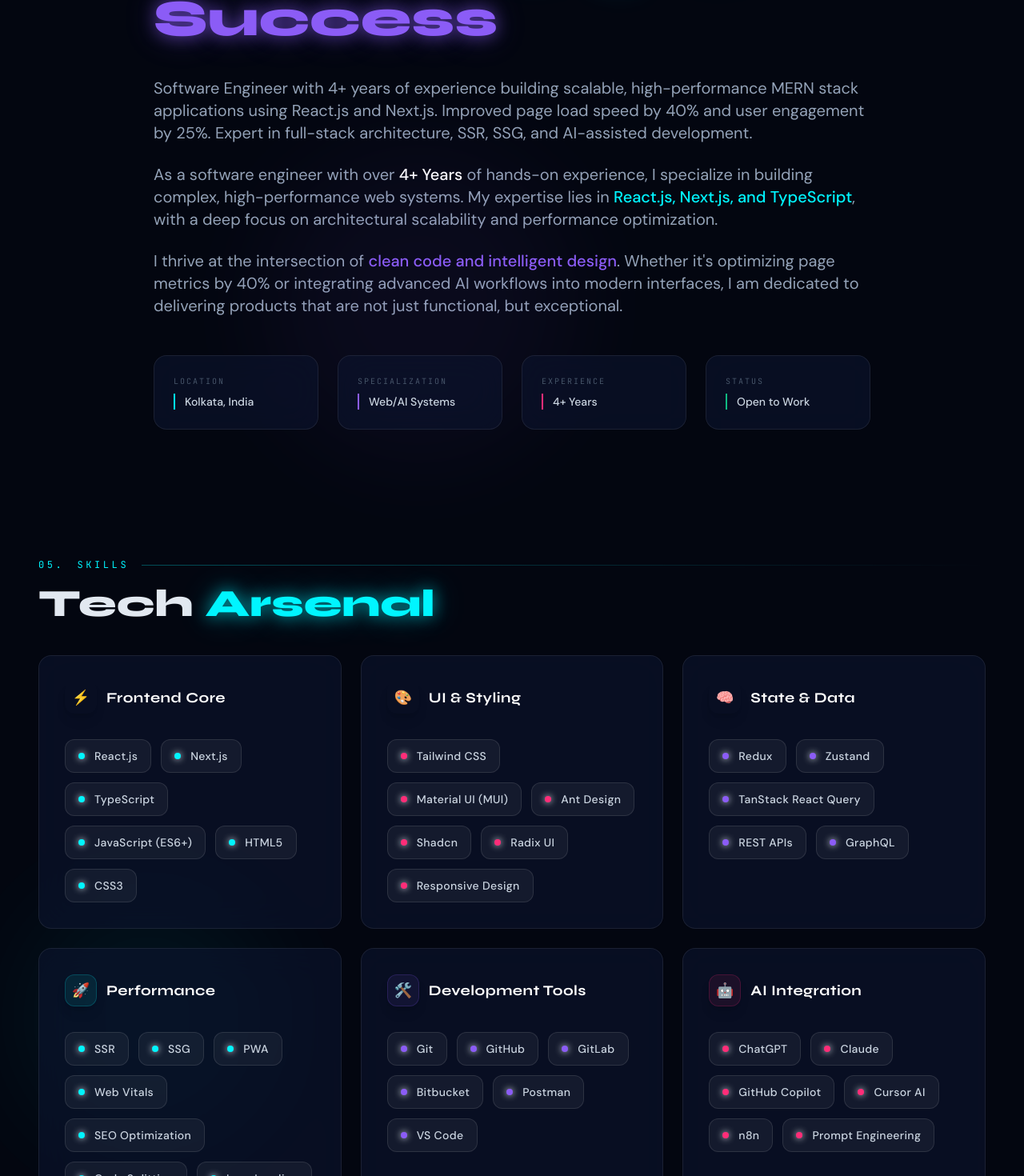
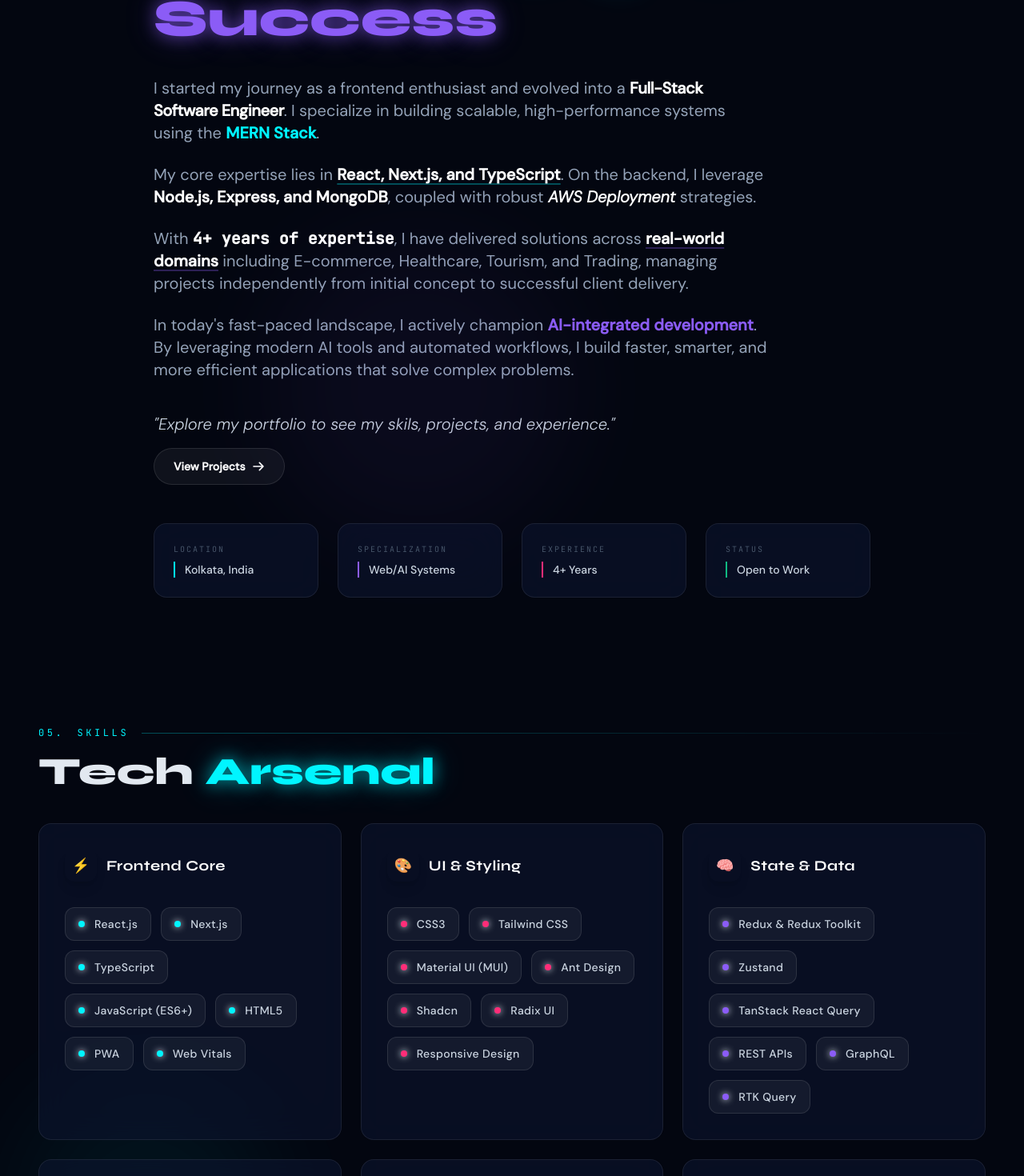
Before and after one commit to coderSatya/satya_portfolio, a Next.js app: page / in a window 1280 px wide. Shown: the part 1139-2609 px from the top of the page at 80% size. Built offline with nearby package versions, Linux system fonts and the light colour scheme.

Commit message:
feat: initialize portfolio data and add core sections including About, Skills, Education, and Hero components

```diff
--- a/app/education/page.js
+++ b/app/education/page.js
@@ -25,14 +25,15 @@
         <div className="h-px w-full bg-gradient-to-r from-transparent via-white/5 to-transparent" />
       </div>
 
-      <CricketAchievement />
+      <EbookPromo />
 
       {/* Divider */}
       <div className="max-w-7xl mx-auto px-6">
         <div className="h-px w-full bg-gradient-to-r from-transparent via-white/5 to-transparent" />
       </div>
 
-      <EbookPromo />
+
+      <CricketAchievement />
     </main>
   );
 }
--- a/components/sections/About.js
+++ b/components/sections/About.js
@@ -36,16 +36,58 @@
               Crafting <span className="neon-text-cyan">Digital</span> <span className="neon-text-violet">Success</span>
             </h2>
 
-            <div className="space-y-6 font-body text-slate-400 leading-relaxed text-lg md:text-xl">
-              <p>
-                {personal.summary}
-              </p>
-              <p>
-                As a software engineer with over <span className="text-white font-medium">{personal.experience}</span> of hands-on experience, I specialize in building complex, high-performance web systems. My expertise lies in <span className="text-neon-cyan font-medium">React.js, Next.js, and TypeScript</span>, with a deep focus on architectural scalability and performance optimization.
-              </p>
-              <p>
-                I thrive at the intersection of <span className="text-neon-violet font-medium">clean code and intelligent design</span>. Whether it's optimizing page metrics by 40% or integrating advanced AI workflows into modern interfaces, I am dedicated to delivering products that are not just functional, but exceptional.
-              </p>
+            <div className="space-y-6 font-body text-slate-400 leading-relaxed text-lg md:text-xl max-w-3xl">
+              <motion.p
+                initial={{ opacity: 0, x: -20 }}
+                animate={inView ? { opacity: 1, x: 0 } : {}}
+                transition={{ duration: 0.5, delay: 0.2 }}
+              >
+                I started my journey as a frontend enthusiast and evolved into a <span className="text-white font-bold tracking-tight">Full-Stack Software Engineer</span>. I specialize in building scalable, high-performance systems using the <span className="text-neon-cyan font-bold">MERN Stack</span>.
+              </motion.p>
+
+              <motion.p
+                initial={{ opacity: 0, x: -20 }}
+                animate={inView ? { opacity: 1, x: 0 } : {}}
+                transition={{ duration: 0.5, delay: 0.3 }}
+              >
+                My core expertise lies in <span className="text-white font-bold underline decoration-neon-cyan/30 underline-offset-4">React, Next.js, and TypeScript</span>. On the backend, I leverage <span className="text-white font-bold">Node.js, Express, and MongoDB</span>, coupled with robust <span className="text-white font-bold italic">AWS Deployment</span> strategies.
+              </motion.p>
+
+              <motion.p
+                initial={{ opacity: 0, x: -20 }}
+                animate={inView ? { opacity: 1, x: 0 } : {}}
+                transition={{ duration: 0.5, delay: 0.4 }}
+              >
+                With <span className="text-white font-bold font-mono">4+ years of expertise</span>, I have delivered solutions across <span className="text-white font-bold underline decoration-neon-violet/30 underline-offset-4">real-world domains</span> including E-commerce, Healthcare, Tourism, and Trading, managing projects independently from initial concept to successful client delivery.
+              </motion.p>
+
+              <motion.p
+                initial={{ opacity: 0, x: -20 }}
+                animate={inView ? { opacity: 1, x: 0 } : {}}
+                transition={{ duration: 0.5, delay: 0.5 }}
+              >
+                In today's fast-paced landscape, I actively champion <span className="text-neon-violet font-bold">AI-integrated development</span>. By leveraging modern AI tools and automated workflows, I build faster, smarter, and more efficient applications that solve complex problems.
+              </motion.p>
+
+              <motion.div
+                initial={{ opacity: 0, y: 10 }}
+                animate={inView ? { opacity: 1, y: 0 } : {}}
+                transition={{ duration: 0.5, delay: 0.6 }}
+                className="pt-4"
+              >
+                <p className="text-slate-300 font-medium mb-4 italic">
+                  "Explore my portfolio to see my skils, projects, and experience."
+                </p>
+                <a
+                  href="#projects"
+                  className="inline-flex items-center gap-2 px-6 py-3 rounded-full bg-white/5 border border-white/10 text-white font-bold text-sm hover:bg-neon-cyan hover:text-void hover:translate-x-2 transition-all duration-300"
+                >
+                  View Projects
+                  <svg className="w-4 h-4" fill="none" viewBox="0 0 24 24" stroke="currentColor">
+                    <path strokeLinecap="round" strokeLinejoin="round" strokeWidth={2.5} d="M14 5l7 7m0 0l-7 7m7-7H3" />
+                  </svg>
+                </a>
+              </motion.div>
             </div>
 
             {/* Quick facts in a clean horizontal layout */}
--- a/components/sections/EbookPromo.js
+++ b/components/sections/EbookPromo.js
@@ -46,8 +46,13 @@
               <motion.h2
                 initial={{ opacity: 0, y: 30 }}
                 animate={inView ? { opacity: 1, y: 0 } : {}}
-                className="font-display font-extrabold text-4xl md:text-5xl lg:text-6xl mb-6 bg-gradient-to-r from-blue-400 via-indigo-400 to-purple-400 bg-clip-text text-transparent"
+                className="font-display font-extrabold text-4xl md:text-5xl lg:text-6xl mb-6 bg-gradient-to-r from-blue-400 via-indigo-400 to-purple-400 bg-clip-text text-transparent flex flex-wrap items-center gap-4"
               >
+                <div className="w-12 h-12 md:w-16 md:h-16 rounded-2xl bg-indigo-500/10 border border-indigo-500/20 flex items-center justify-center shrink-0 mb-2 md:mb-0">
+                  <svg className="w-6 h-6 md:w-8 md:h-8 text-blue-400" fill="none" viewBox="0 0 24 24" stroke="currentColor">
+                    <path strokeLinecap="round" strokeLinejoin="round" strokeWidth={1.5} d="M12 6.253v13m0-13C10.832 5.477 9.246 5 7.5 5S4.168 5.477 3 6.253v13C4.168 18.477 5.754 18 7.5 18s3.332.477 4.5 1.253m0-13C13.168 5.477 14.754 5 16.5 5c1.747 0 3.332.477 4.5 1.253v13C19.832 18.477 18.247 18 16.5 18c-1.746 0-3.332.477-4.5 1.253" />
+                  </svg>
+                </div>
                 {ebookPromo.title}
               </motion.h2>
               <p className="font-body text-xl text-slate-400 mb-10 leading-relaxed italic">
--- a/components/sections/Hero.js
+++ b/components/sections/Hero.js
@@ -174,15 +174,17 @@
               <div className="absolute inset-0 rounded-full bg-gradient-to-tr from-neon-cyan/20 to-neon-violet/20 blur-3xl animate-pulse" />
               <div className="absolute -inset-4 border border-white/5 rounded-full animate-spin-slow pointer-events-none" />
 
-              <div className="relative w-full h-full rounded-2xl md:rounded-[40px] overflow-hidden border border-white/10 shadow-2xl glass p-3">
-                <div className="w-full h-full rounded-xl md:rounded-[30px] overflow-hidden">
+              <div className="relative w-full h-full rounded-2xl md:rounded-[40px] overflow-hidden border border-white/10 group-hover:border-neon-cyan/30 shadow-2xl glass p-3 transition-all duration-500">
+                <div className="w-full h-full rounded-xl md:rounded-[30px] overflow-hidden relative">
                   <Image
-                    src="/images/Satya Prakash Image.jpeg"
+                    src="/images/satya.jpeg"
                     alt="Satya Prakash Profile"
-                    className="w-full h-full object-cover grayscale hover:grayscale-0 transition-all duration-700 scale-105 hover:scale-100"
+                    className="w-full h-full object-cover transition-all duration-700 scale-100 group-hover:scale-110"
                     width={450}
                     height={450}
                   />
+                  {/* Subtle glass overlay on hover */}
+                  <div className="absolute inset-0 bg-gradient-to-t from-void/40 to-transparent opacity-0 group-hover:opacity-100 transition-opacity duration-500" />
                 </div>
               </div>
 
--- a/components/sections/Skills.js
+++ b/components/sections/Skills.js
@@ -59,7 +59,8 @@
   { title: 'Frontend Core', icon: '⚡', color: 'var(--color-neon-cyan)', key: 'frontend' },
   { title: 'UI & Styling', icon: '🎨', color: 'var(--color-neon-pink)', key: 'ui' },
   { title: 'State & Data', icon: '🧠', color: 'var(--color-neon-violet)', key: 'stateAndData' },
-  { title: 'Performance', icon: '🚀', color: '#00f5ff', key: 'performance' },
+  { title: 'Backend & DevOps', icon: '🚀', color: '#10b981', key: 'backendAndDevOps' },
+  { title: 'Performance', icon: '🏎️', color: '#00f5ff', key: 'performance' },
   { title: 'Development Tools', icon: '🛠️', color: '#8b5cf6', key: 'tools' },
   { title: 'AI Integration', icon: '🤖', color: '#ff2d78', key: 'ai' },
 ];
--- a/utils/data.js
+++ b/utils/data.js
@@ -13,7 +13,8 @@
     instagram: "https://www.instagram.com/satya.prakash0715",
     tagline: "Building Scalable Web Apps with React, Next.js & AI",
     summary:
-      "Software Engineer with 4+ years of experience building scalable, high-performance MERN stack applications using React.js and Next.js. Improved page load speed by 40% and user engagement by 25%. Expert in full-stack architecture, SSR, SSG, and AI-assisted development.",
+      "Software Engineer with 4+ years of experience, specialized in AI-integrated MERN stack systems. I have delivered scalable applications across Tourism, E-commerce, Healthcare, and Trading domains, with hands-on experience in independently managing projects and directly collaborating with clients—focused on performance, simplicity, and real-world impact."
+
   },
 
   skills: {
@@ -23,9 +24,11 @@
       "TypeScript",
       "JavaScript (ES6+)",
       "HTML5",
-      "CSS3",
+      "PWA",
+      "Web Vitals"
     ],
     ui: [
+      "CSS3",
       "Tailwind CSS",
       "Material UI (MUI)",
       "Ant Design",
@@ -34,20 +37,21 @@
       "Responsive Design",
     ],
     stateAndData: [
-      "Redux",
+      "Redux & Redux Toolkit",
       "Zustand",
       "TanStack React Query",
       "REST APIs",
       "GraphQL",
+      "RTK Query"
     ],
-    performance: [
-      "SSR",
-      "SSG",
-      "PWA",
-      "Web Vitals",
-      "SEO Optimization",
-      "Code Splitting",
-      "Lazy Loading",
+    backendAndDevOps: [
+      "Node.js",
+      "Express.js",
+      "MongoDB",
+      "PM2",
+      "Docker",
+      "Redis",
+      "AWS",
     ],
     tools: [
       "Git",
@@ -56,22 +60,28 @@
       "Bitbucket",
       "Postman",
       "VS Code",
+      "Cursor AI",
     ],
     ai: [
       "ChatGPT",
       "Claude",
-      "GitHub Copilot",
       "Cursor AI",
       "n8n",
       "Prompt Engineering",
+      "GitHub Copilot",
+      "Antigravity"
     ],
   },
 
   achievements: [
-    "Improved page load speed by 40%",
-    "Increased user engagement by 25%",
-    "Handled large datasets (8000+ records)",
-    "Delivered multiple production-level applications",
+    "Improved page load speed by up to 40% through performance optimization",
+    "Increased user engagement by 25% with better UI/UX and responsiveness",
+    "Handled and optimized large datasets (8000+ records) efficiently",
+    "Delivered multiple production-ready applications across domains",
+    "Accelerated project delivery by leveraging AI-assisted development (Antigravity, Claude)",
+    "Independently managed end-to-end project development from planning to deployment",
+    "Collaborated directly with clients to deliver solutions aligned with business needs",
+    "Optimized API performance and reduced load time for better scalability",
   ],
 
   education: [
@@ -273,7 +283,7 @@
     title: "Cricket Achievement 🏏",
     highlight: "Life Science Legends – Champions (INT. Cricket League 2026)",
     performanceSummary: "66* runs off 26 balls (7 sixes, 5 fours)",
-    award: "Man of the Match",
+    award: "Man of the Match, Final",
     venue: "NKDA Cricket Stadium, Kolkata",
     stats: [
       { label: "Runs", value: "66*" },
@@ -289,7 +299,7 @@
   },
 
   ebookPromo: {
-    title: "Frontend Interview Mastery 📘",
+    title: "Frontend Interview Mastery",
     subtitle: "Most frontend developers fail interviews not because they don’t know React — but because they lack clarity.",
     problem: [
       "Random DSA questions that never get asked",
```
Also changed, not shown: public/images/satya.jpeg (added).
